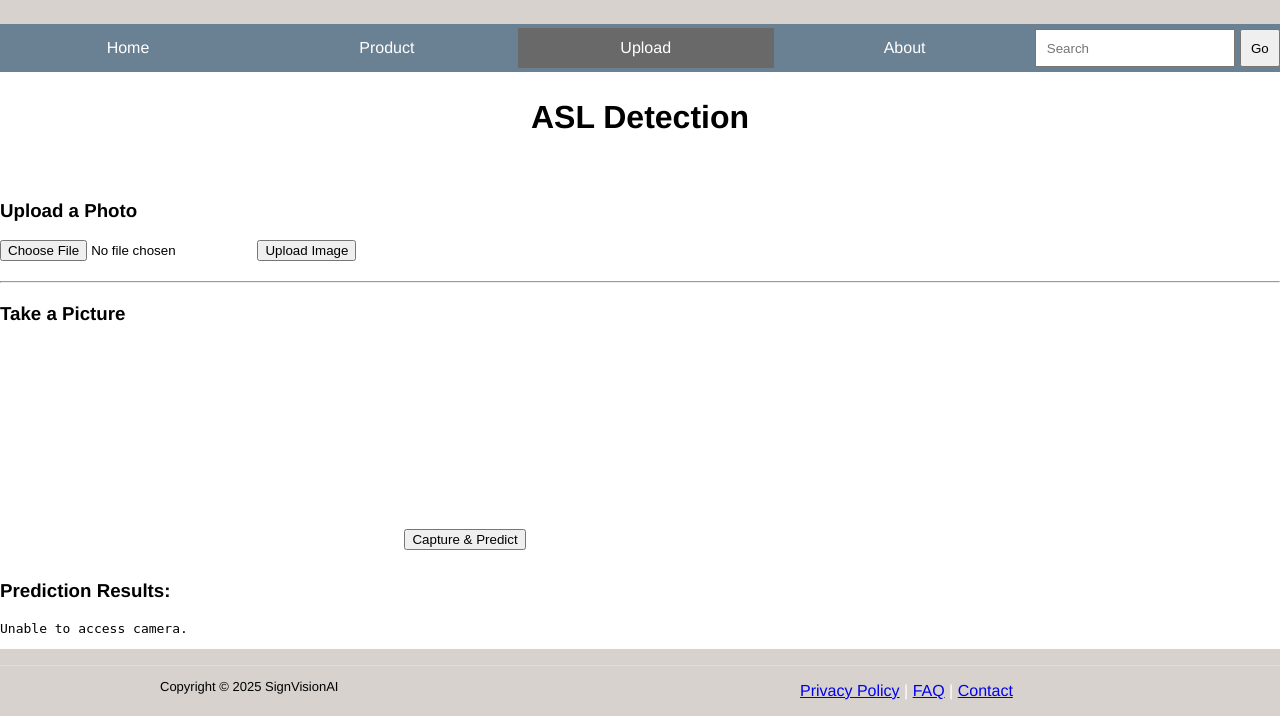
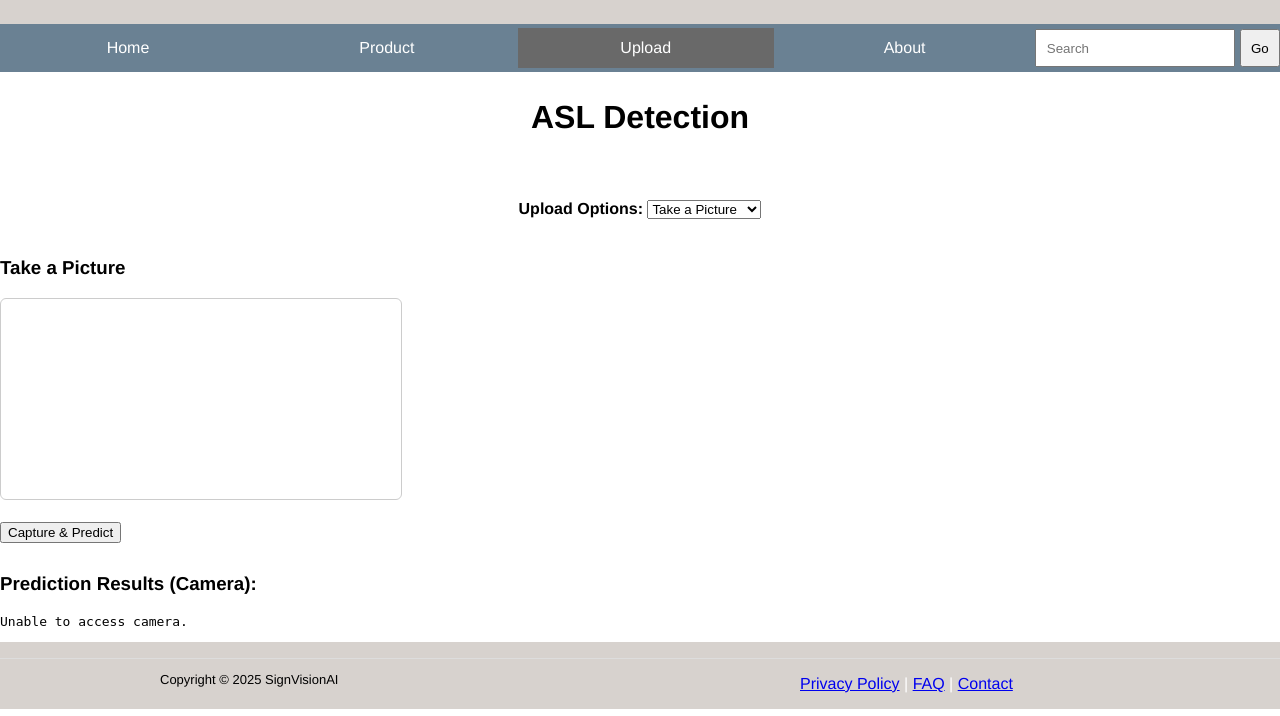
Before and after one commit to r20019xx/GestureFrame, a Django app: page /upload/ in a window 1280 px wide. Shown: the part 217-933 px from the top of the page. Run offline with Django 5.2, Linux system fonts and the light colour scheme; some libraries are stand-ins or nearby versions.

Commit message:
Added a dropdown that allows user to choose which way to upload an image on the upload webpage (take picture or upload file).

```diff
--- a/page/static/js/script.js
+++ b/page/static/js/script.js
@@ -1,34 +1,58 @@
 // DOM = Document object Model
 document.addEventListener("DOMContentLoaded", function () {
+  console.log("JavaScript loaded");
+
   const upload_image_button = document.getElementById("upload_image_button");
   const file_input = document.getElementById("ASL_image");
   const capture_image_button = document.getElementById("capture_image_button");
   const video = document.getElementById("camera");
   const canvas = document.getElementById("snapshot");
-  const display_results = document.getElementById("display_results");
+  const camera_results = document.getElementById("camera_results");
+  const upload_results = document.getElementById("upload_results");
+  const methodSelector = document.getElementById("methodSelector");
+  const cameraSection = document.getElementById("camera-section");
+  const uploadSection = document.getElementById("upload-section");
 
   // Covers functionality to take and upload photos to guess ASL sign located on the "Upload" page of website
+  // Force default display
+  cameraSection.style.display = "block";
+  uploadSection.style.display = "none";
+
+  // Upload Options dropdown
+  methodSelector.addEventListener("change", function () {
+    console.log("User selected:", methodSelector.value);
+
+    if (methodSelector.value === "camera") {
+      cameraSection.style.display = "block";
+      uploadSection.style.display = "none";
+    } else if (methodSelector.value === "upload") {
+      cameraSection.style.display = "none";
+      uploadSection.style.display = "block";
+    }
+  });
+
   // Check if user allowed access to device's camera, and start the webcam
   if (navigator.mediaDevices && navigator.mediaDevices.getUserMedia) {
     navigator.mediaDevices
-        // ask user for permission to access device's camera
+      // ask user for permission to access device's camera
       .getUserMedia({ video: true })
       .then((stream) => {
         video.srcObject = stream;
         video.play(); // user allowed access to camera stream camera feed
       })
-      .catch((err) => {     // if user does not allow access to camera display message
+      .catch((err) => {
+        // if user does not allow access to camera display message
         console.error("Camera access denied:", err);
-        display_results.textContent = "Unable to access camera.";
+        camera_results.textContent = "Unable to access camera.";
       });
   }
 
   // Send image to backend to get prediction
-  function sendToBackend(blob, filename = "image.jpg") {
+  function sendToBackend(blob, filename = "image.jpg", resultsTarget) {
     const formData = new FormData();
-    formData.append("file", blob, filename);    // append imagefile to formData which is sent to backend api/views
+    formData.append("file", blob, filename); // append imagefile to formData which is sent to backend api/views
 
-    fetch("/api/predict/", {  // /api/ connected to backend predict is the
+    fetch("/api/predict/", {
       method: "POST",
       body: formData,
     })
@@ -36,16 +60,16 @@
       .then((data) => {
         if (data.predictions && data.predictions.length > 0) {
           const formatted = data.predictions
-            .map(p => `${p.label} @ (${p.x1}, ${p.y1}) → (${p.x2}, ${p.y2})`)
+            .map((p) => `${p.label} @ (${p.x1}, ${p.y1}) → (${p.x2}, ${p.y2})`)
             .join("\n");
-          display_results.textContent = formatted;
+          resultsTarget.textContent = formatted;
         } else {
-          display_results.textContent = "No predictions.";
+          resultsTarget.textContent = "No predictions.";
         }
       })
       .catch((error) => {
         console.error("Prediction error:", error);
-        display_results.textContent = "Error connecting to backend.";
+        resultsTarget.textContent = "Error connecting to backend.";
       });
   }
 
@@ -57,7 +81,7 @@
     }
 
     const file = file_input.files[0];
-    sendToBackend(file, file.name);
+    sendToBackend(file, file.name, upload_results);
   });
 
   // Webcam Snapshot
@@ -68,7 +92,7 @@
     ctx.drawImage(video, 0, 0, canvas.width, canvas.height);
 
     canvas.toBlob((image) => {
-      sendToBackend(image, "capture.jpg");
+      sendToBackend(image, "capture.jpg", camera_results);
     }, "image/jpeg");
   });
 });
--- a/templates/page/page_story/upload.html
+++ b/templates/page/page_story/upload.html
@@ -4,23 +4,43 @@
 {% block title %}Upload - SignVisionAI{% endblock %}
 
 {% block uploadSelected %}selected{% endblock %}
-
 {% block content %}
 <h2 class="section-title">ASL Detection</h2>
 
-<!-- Upload a photo file -->
-<h3>Upload a Photo</h3>
-<input type="file" id="ASL_image" accept="image/*" />
-<button id="upload_image_button">Upload Image</button>
+<!-- Upload Options dropdown selector -->
+<div style="text-align: center; margin-bottom: 20px;">
+    <label for="methodSelector"><strong>Upload Options:</strong></label>
+    <select id="methodSelector">
+        <option value="camera">Take a Picture</option>
+        <option value="upload">Upload a Photo</option>
+    </select>
+</div>
 
-<hr style="margin: 20px 0;">
+<!-- Covers functionality to take and upload photos to guess ASL sign located on the "Upload" page of website -->
+<div id="detection-container" style="display: flex; justify-content: space-around; flex-wrap: wrap; gap: 40px;">
 
-<!-- Use the camera to upload a photo -->
-<h3>Take a Picture</h3>
-<video id="camera" autoplay playsinline width="400"></video>
-<canvas id="snapshot" style="display: none;"></canvas>
-<button id="capture_image_button">Capture & Predict</button>
+    <!-- Use the camera to upload a photo -->
+    <div id="camera-section" style="flex: 1;">
+        <h3>Take a Picture</h3>
+        <video id="camera" autoplay playsinline width="400" style="max-width: 100%; border: 1px solid #ccc; border-radius: 6px;"></video>
+        <canvas id="snapshot" style="display: none;"></canvas>
+        <br><br>
+        <button id="capture_image_button">Capture & Predict</button>
 
-<h3 style="margin-top: 30px;">Prediction Results:</h3>
-<pre id="display_results">No results yet.</pre>
+        <h3 style="margin-top: 30px;">Prediction Results (Camera):</h3>
+        <pre id="camera_results">No results yet.</pre>
+    </div>
+
+    <!-- Upload a photo file -->
+    <div id="upload-section" style="display: none; flex: 1;">
+        <h3>Upload a Photo</h3>
+        <input type="file" id="ASL_image" accept="image/*" />
+        <br><br>
+        <button id="upload_image_button">Upload Image</button>
+
+        <h3 style="margin-top: 30px;">Prediction Results (Upload):</h3>
+        <pre id="upload_results">No results yet.</pre>
+    </div>
+
+</div>
 {% endblock %}
```
